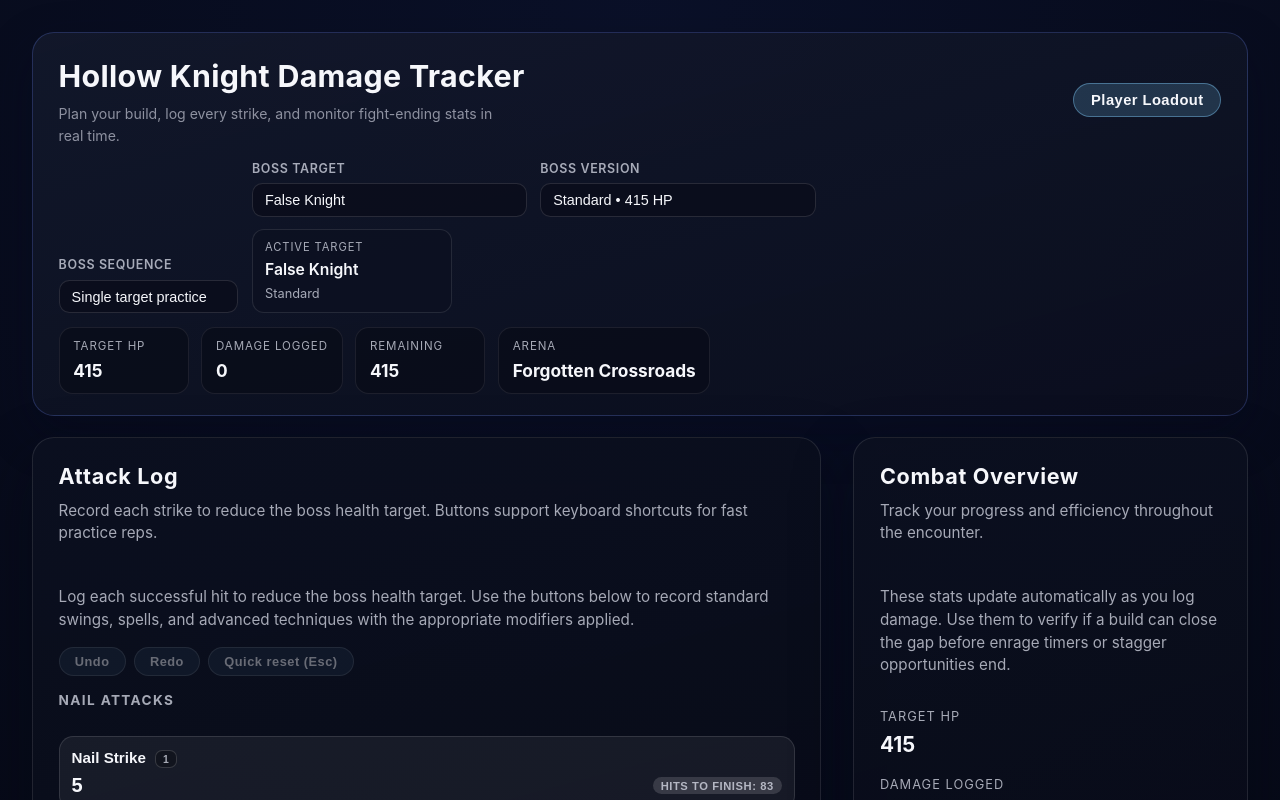
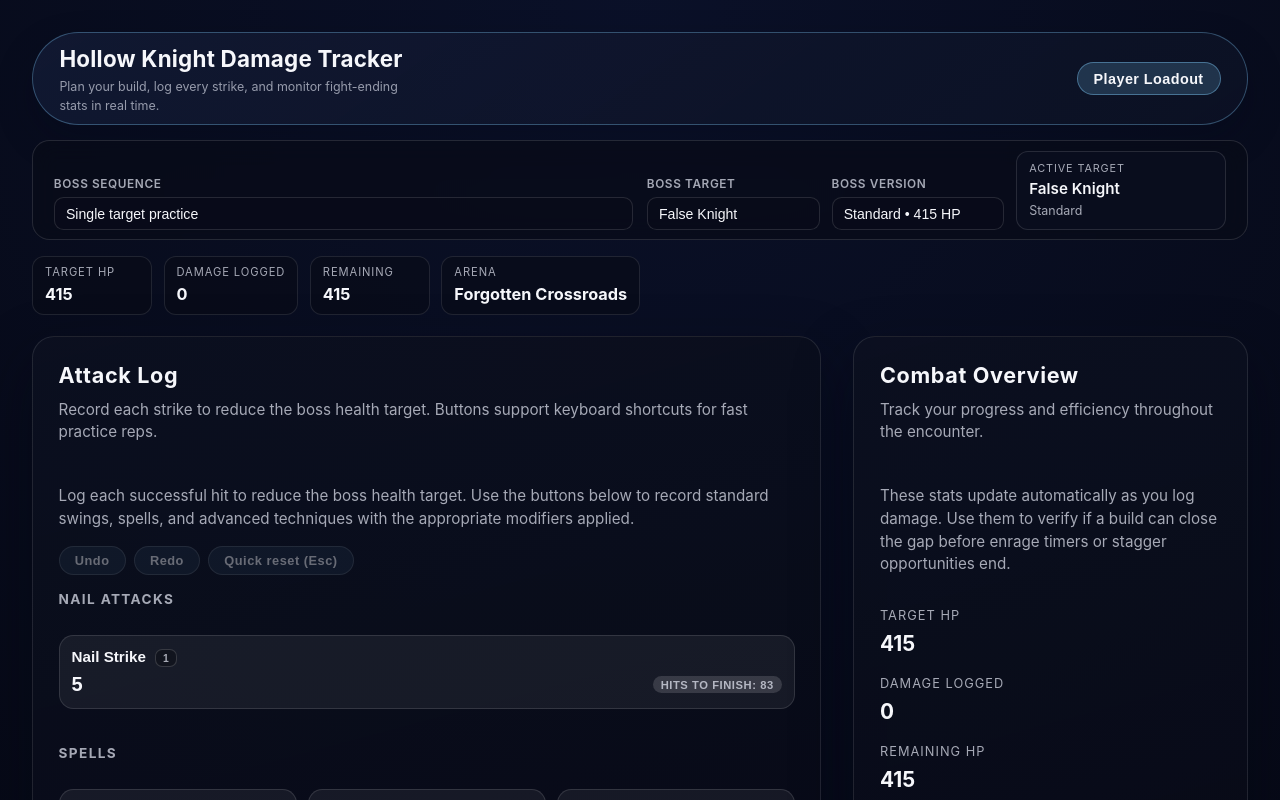
Before and after one commit to kabaka/hollow-knight-damage-tracker, a React (Vite) app: page / in a window 1280 px wide. Shown: the top 800 px of the page. Built offline with nearby package versions, Linux system fonts and the light colour scheme.

Commit message:
style: streamline encounter header layout

```diff
--- a/src/app/App.tsx
+++ b/src/app/App.tsx
@@ -73,26 +73,30 @@ const HeaderBar: FC<HeaderBarProps> = ({ onOpenModal }) => {
   ]);
 
   return (
-    <header className="app-header">
-      <div className="app-header__top">
-        <div className="app-header__brand">
-          <h1 className="app-header__title">Hollow Knight Damage Tracker</h1>
-          <p className="app-header__subtitle">
+    <div className="encounter-header">
+      <header className="app-navbar">
+        <div className="app-navbar__brand">
+          <h1 className="app-navbar__title">Hollow Knight Damage Tracker</h1>
+          <p className="app-navbar__subtitle">
             Plan your build, log every strike, and monitor fight-ending stats in real
             time.
           </p>
         </div>
-        <div className="app-header__actions">
+        <div className="app-navbar__actions">
           <button type="button" className="header-button" onClick={onOpenModal}>
             Player Loadout
           </button>
         </div>
-      </div>
+      </header>
 
-      <div className="app-header__filters" role="group" aria-label="Encounter selection">
-        <div className="header-stack">
-          <label className="header-field">
-            <span className="header-field__label">Boss sequence</span>
+      <section
+        className="encounter-toolbar"
+        role="group"
+        aria-label="Encounter selection"
+      >
+        <div className="toolbar-stack">
+          <label className="toolbar-field">
+            <span className="toolbar-field__label">Boss sequence</span>
             <select
               value={sequenceSelectValue}
               onChange={(event) => handleSequenceChange(event.target.value)}
@@ -121,8 +125,8 @@ const HeaderBar: FC<HeaderBarProps> = ({ onOpenModal }) => {
               >
                 Prev
               </button>
-              <label className="header-field header-field--compact">
-                <span className="header-field__label">Stage</span>
+              <label className="toolbar-field toolbar-field--compact">
+                <span className="toolbar-field__label">Stage</span>
                 <select
                   value={String(cappedSequenceIndex)}
                   onChange={(event) =>
@@ -149,9 +153,9 @@ const HeaderBar: FC<HeaderBarProps> = ({ onOpenModal }) => {
           ) : null}
         </div>
 
-        <div className="header-stack">
-          <label className="header-field">
-            <span className="header-field__label">Boss target</span>
+        <div className="toolbar-stack">
+          <label className="toolbar-field">
+            <span className="toolbar-field__label">Boss target</span>
             <select
               id="boss-target"
               value={bossSelectValue}
@@ -170,8 +174,8 @@ const HeaderBar: FC<HeaderBarProps> = ({ onOpenModal }) => {
           {!isSequenceActive &&
           selectedBoss &&
           state.selectedBossId !== CUSTOM_BOSS_ID ? (
-            <label className="header-field">
-              <span className="header-field__label">Boss version</span>
+            <label className="toolbar-field">
+              <span className="toolbar-field__label">Boss version</span>
               <select
                 value={state.selectedBossId}
                 onChange={(event) => handleBossVersionChange(event.target.value)}
@@ -186,8 +190,8 @@ const HeaderBar: FC<HeaderBarProps> = ({ onOpenModal }) => {
           ) : null}
 
           {!isSequenceActive && state.selectedBossId === CUSTOM_BOSS_ID ? (
-            <label className="header-field" htmlFor="custom-target-hp">
-              <span className="header-field__label">Custom target HP</span>
+            <label className="toolbar-field" htmlFor="custom-target-hp">
+              <span className="toolbar-field__label">Custom target HP</span>
               <input
                 id="custom-target-hp"
                 type="number"
@@ -200,18 +204,18 @@ const HeaderBar: FC<HeaderBarProps> = ({ onOpenModal }) => {
           ) : null}
 
           {selectedTarget && selectedVersion ? (
-            <div className="header-summary" aria-live="polite">
-              <span className="header-summary__title">Active target</span>
-              <span className="header-summary__value">{selectedTarget.bossName}</span>
-              <span className="header-summary__meta">{selectedVersion.title}</span>
+            <div className="toolbar-summary" aria-live="polite">
+              <span className="toolbar-summary__title">Active target</span>
+              <span className="toolbar-summary__value">{selectedTarget.bossName}</span>
+              <span className="toolbar-summary__meta">{selectedVersion.title}</span>
             </div>
           ) : null}
         </div>
-      </div>
+      </section>
 
       {activeSequence && activeSequence.conditions.length > 0 ? (
-        <div className="app-header__conditions">
-          <h4 className="app-header__conditions-title">Sequence conditions</h4>
+        <section className="sequence-conditions-panel">
+          <h4 className="sequence-conditions-panel__title">Sequence conditions</h4>
           <div
             className="sequence-conditions"
             role="group"
@@ -242,41 +246,41 @@ const HeaderBar: FC<HeaderBarProps> = ({ onOpenModal }) => {
               );
             })}
           </div>
-        </div>
+        </section>
       ) : null}
 
-      <div className="app-header__summary" aria-live="polite">
-        <div className="summary-tile">
-          <span className="summary-tile__label">Target HP</span>
-          <span className="summary-tile__value">{derived.targetHp.toLocaleString()}</span>
+      <section className="encounter-summary" aria-live="polite">
+        <div className="summary-chip">
+          <span className="summary-chip__label">Target HP</span>
+          <span className="summary-chip__value">{derived.targetHp.toLocaleString()}</span>
         </div>
-        <div className="summary-tile">
-          <span className="summary-tile__label">Damage Logged</span>
-          <span className="summary-tile__value">
+        <div className="summary-chip">
+          <span className="summary-chip__label">Damage Logged</span>
+          <span className="summary-chip__value">
             {derived.totalDamage.toLocaleString()}
           </span>
         </div>
-        <div className="summary-tile">
-          <span className="summary-tile__label">Remaining</span>
-          <span className="summary-tile__value">
+        <div className="summary-chip">
+          <span className="summary-chip__label">Remaining</span>
+          <span className="summary-chip__value">
             {derived.remainingHp.toLocaleString()}
           </span>
         </div>
         {currentSequenceEntry ? (
-          <div className="summary-tile">
-            <span className="summary-tile__label">Current Stage</span>
-            <span className="summary-tile__value">
+          <div className="summary-chip">
+            <span className="summary-chip__label">Current Stage</span>
+            <span className="summary-chip__value">
               {currentSequenceEntry.target.bossName}
             </span>
           </div>
         ) : selectedTarget ? (
-          <div className="summary-tile">
-            <span className="summary-tile__label">Arena</span>
-            <span className="summary-tile__value">{selectedTarget.location}</span>
+          <div className="summary-chip">
+            <span className="summary-chip__label">Arena</span>
+            <span className="summary-chip__value">{selectedTarget.location}</span>
           </div>
         ) : null}
-      </div>
-    </header>
+      </section>
+    </div>
   );
 };
 
--- a/src/styles/global.css
+++ b/src/styles/global.css
@@ -45,55 +45,53 @@ body {
 }
 
 .app-shell {
-  flex: 1;
-  width: min(100%, 1220px);
   display: flex;
   flex-direction: column;
+  flex: 1;
   gap: clamp(0.85rem, 2vw, 1.35rem);
   padding: clamp(1.1rem, 2.5vw, 2rem);
+  width: min(100%, 1220px);
 }
 
-.app-header {
-  display: flex;
-  flex-direction: column;
-  gap: var(--header-gap);
-  padding: clamp(0.85rem, 1.7vw, 1.3rem) clamp(1rem, 2vw, 1.6rem);
-  border-radius: var(--panel-radius);
-  background: linear-gradient(165deg, var(--color-surface), rgba(11 14 30 / 94%));
-  border: 1px solid var(--color-border);
-  box-shadow: 0 18px 48px rgba(5 8 30 / 32%);
+.encounter-header {
+  display: grid;
+  gap: clamp(0.55rem, 1.4vw, 0.95rem);
 }
 
-.app-header__top {
+.app-navbar {
   display: flex;
   align-items: center;
   justify-content: space-between;
-  gap: clamp(0.5rem, 1.2vw, 1rem);
-  flex-wrap: wrap;
+  gap: clamp(0.6rem, 1.4vw, 1rem);
+  padding: 0.55rem clamp(0.75rem, 2vw, 1.4rem);
+  border-radius: 999px;
+  background: linear-gradient(145deg, rgba(18 26 52 / 88%), rgba(12 17 36 / 92%));
+  border: 1px solid rgba(130 207 255 / 32%);
+  box-shadow: 0 16px 36px rgba(5 8 24 / 28%);
 }
 
-.app-header__brand {
+.app-navbar__brand {
   display: flex;
   flex-direction: column;
-  gap: 0.25rem;
-  min-width: min(100%, 240px);
+  gap: 0.15rem;
+  min-width: min(100%, 220px);
 }
 
-.app-header__title {
+.app-navbar__title {
   margin: 0;
-  font-size: clamp(1.4rem, 2.4vw, 1.9rem);
+  font-size: clamp(1.05rem, 1.8vw, 1.4rem);
   font-weight: 700;
   letter-spacing: 0.01em;
 }
 
-.app-header__subtitle {
+.app-navbar__subtitle {
   margin: 0;
-  max-width: 52ch;
-  color: rgba(240 243 255 / 56%);
-  font-size: clamp(0.78rem, 1.1vw, 0.88rem);
+  color: rgba(240 243 255 / 60%);
+  font-size: clamp(0.68rem, 1vw, 0.78rem);
+  max-width: 46ch;
 }
 
-.app-header__actions {
+.app-navbar__actions {
   display: flex;
   align-items: center;
   flex-shrink: 0;
@@ -106,9 +104,9 @@ body {
   background: rgba(130 207 255 / 18%);
   color: var(--color-text);
   font-weight: 600;
-  font-size: 0.92rem;
+  font-size: 0.9rem;
   letter-spacing: 0.03em;
-  padding: 0.5rem 1.05rem;
+  padding: 0.45rem 1rem;
   cursor: pointer;
   transition:
     transform 120ms ease,
@@ -124,104 +122,98 @@ body {
   border-color: rgba(130 207 255 / 60%);
 }
 
-.app-header__filters {
+.encounter-toolbar {
   display: flex;
   flex-wrap: wrap;
-  gap: clamp(0.65rem, 1.2vw, 0.9rem);
   align-items: flex-end;
+  gap: clamp(0.55rem, 1.1vw, 0.85rem);
+  padding: 0.6rem clamp(0.7rem, 2vw, 1.3rem);
+  border-radius: 1.1rem;
+  border: 1px solid rgba(255 255 255 / 12%);
+  background: rgba(9 12 24 / 72%);
+  backdrop-filter: blur(12px);
 }
 
-.header-stack {
+.toolbar-stack {
   display: flex;
+  flex: 1 1 260px;
   flex-wrap: wrap;
-  gap: clamp(0.6rem, 1vw, 0.85rem);
   align-items: flex-end;
+  gap: clamp(0.5rem, 1vw, 0.75rem);
 }
 
-.header-field {
+.toolbar-field {
   display: flex;
   flex-direction: column;
-  gap: 0.3rem;
+  gap: 0.25rem;
+  flex: 1 1 190px;
 }
 
-.header-stack .header-field {
-  flex: 1 1 210px;
+.toolbar-field--compact {
+  min-width: 8.5rem;
+  flex: 0 1 8.5rem;
 }
 
-.header-field--compact {
-  min-width: 9rem;
-  flex: 0 1 9rem;
-}
-
-.header-field__label {
-  font-size: 0.78rem;
+.toolbar-field__label {
+  font-size: 0.74rem;
   font-weight: 600;
   letter-spacing: 0.05em;
   text-transform: uppercase;
   color: var(--color-muted);
 }
 
-.header-field select {
+.toolbar-field select,
+.toolbar-field input[type='number'] {
   appearance: none;
-  border-radius: 0.65rem;
+  border-radius: 0.6rem;
   border: 1px solid var(--color-border-subtle);
-  background: rgba(10 12 26 / 72%);
+  background: rgba(10 12 26 / 76%);
   color: inherit;
-  padding: 0.48rem 0.75rem;
-  font-size: 0.9rem;
+  padding: 0.45rem 0.7rem;
+  font-size: 0.88rem;
   width: 100%;
 }
 
-.header-field input[type='number'] {
-  border-radius: 0.65rem;
-  border: 1px solid var(--color-border-subtle);
-  background: rgba(10 12 26 / 72%);
-  color: inherit;
-  padding: 0.48rem 0.75rem;
-  font-size: 0.9rem;
-  width: 100%;
+.toolbar-summary {
+  border-radius: 0.75rem;
+  border: 1px solid rgba(255 255 255 / 12%);
+  background: rgba(12 16 32 / 74%);
+  padding: 0.5rem 0.75rem;
+  display: grid;
+  gap: 0.1rem;
+  min-width: 190px;
 }
 
-.header-summary {
-  border-radius: 0.75rem;
-  border: 1px solid rgba(255 255 255 / 10%);
-  background: rgba(12 16 32 / 75%);
-  padding: 0.55rem 0.75rem;
-  display: grid;
-  gap: 0.15rem;
-  min-width: 200px;
-}
-
-.header-summary__title {
-  font-size: 0.7rem;
+.toolbar-summary__title {
+  font-size: 0.68rem;
   letter-spacing: 0.08em;
   text-transform: uppercase;
   color: var(--color-muted);
 }
 
-.header-summary__value {
+.toolbar-summary__value {
   font-weight: 600;
-  font-size: 0.98rem;
+  font-size: 0.95rem;
 }
 
-.header-summary__meta {
-  font-size: 0.8rem;
+.toolbar-summary__meta {
+  font-size: 0.78rem;
   color: var(--color-muted);
 }
 
 .sequence-toolbar {
   display: flex;
   align-items: center;
-  gap: 0.4rem;
+  gap: 0.38rem;
 }
 
 .sequence-toolbar__button {
-  border-radius: 0.65rem;
+  border-radius: 0.6rem;
   border: 1px solid var(--color-border-subtle);
   background: rgba(130 207 255 / 18%);
   color: inherit;
-  padding: 0.42rem 0.7rem;
-  font-size: 0.78rem;
+  padding: 0.4rem 0.65rem;
+  font-size: 0.76rem;
   font-weight: 600;
   letter-spacing: 0.04em;
   cursor: pointer;
@@ -245,67 +237,67 @@ body {
   transform: none;
 }
 
-.app-header__conditions {
-  border-radius: 0.9rem;
+.sequence-conditions-panel {
+  border-radius: 1.1rem;
   border: 1px solid rgba(255 255 255 / 12%);
-  background: rgba(10 14 28 / 75%);
-  padding: 0.65rem 0.75rem 0.8rem;
+  background: rgba(9 12 24 / 70%);
+  padding: 0.6rem clamp(0.75rem, 2vw, 1.2rem) 0.75rem;
   display: grid;
-  gap: 0.45rem;
+  gap: 0.4rem;
 }
 
-.app-header__conditions-title {
+.sequence-conditions-panel__title {
   margin: 0;
-  font-size: 0.78rem;
+  font-size: 0.74rem;
   letter-spacing: 0.08em;
   text-transform: uppercase;
   color: var(--color-muted);
 }
 
-.app-header__summary {
+.encounter-summary {
   display: flex;
   flex-wrap: wrap;
-  gap: clamp(0.55rem, 1vw, 0.8rem);
+  gap: clamp(0.45rem, 0.9vw, 0.75rem);
 }
 
-.summary-tile {
-  border-radius: 0.85rem;
-  padding: 0.6rem 0.85rem;
-  background: rgba(9 12 24 / 72%);
-  border: 1px solid rgba(255 255 255 / 8%);
+.summary-chip {
+  border-radius: 0.75rem;
+  padding: 0.45rem 0.75rem;
+  background: rgba(9 12 24 / 62%);
+  border: 1px solid rgba(255 255 255 / 10%);
   display: flex;
   flex-direction: column;
-  gap: 0.15rem;
-  min-width: 130px;
+  gap: 0.1rem;
+  min-width: 120px;
 }
 
-.summary-tile__label {
-  font-size: 0.72rem;
+.summary-chip__label {
+  font-size: 0.7rem;
   letter-spacing: 0.08em;
   text-transform: uppercase;
   color: var(--color-muted);
 }
 
-.summary-tile__value {
-  font-size: 1.08rem;
+.summary-chip__value {
+  font-size: 1.02rem;
   font-weight: 700;
 }
 
 .app-main {
-  display: flex;
-  flex-direction: column;
   gap: clamp(0.9rem, 1.9vw, 1.35rem);
 }
 
 @media (width >= 768px) {
-  .app-header__top {
-    flex-direction: row;
-    align-items: center;
-    justify-content: space-between;
+  .app-navbar {
+    padding-inline: clamp(1rem, 2.2vw, 1.65rem);
   }
 
-  .app-header__actions {
-    justify-content: flex-end;
+  .toolbar-stack {
+    flex-wrap: nowrap;
+  }
+
+  .toolbar-summary {
+    min-width: 210px;
   }
 }
 
```
Also changed, not shown: 1 other file (tests, documents, lock files or other folders).
